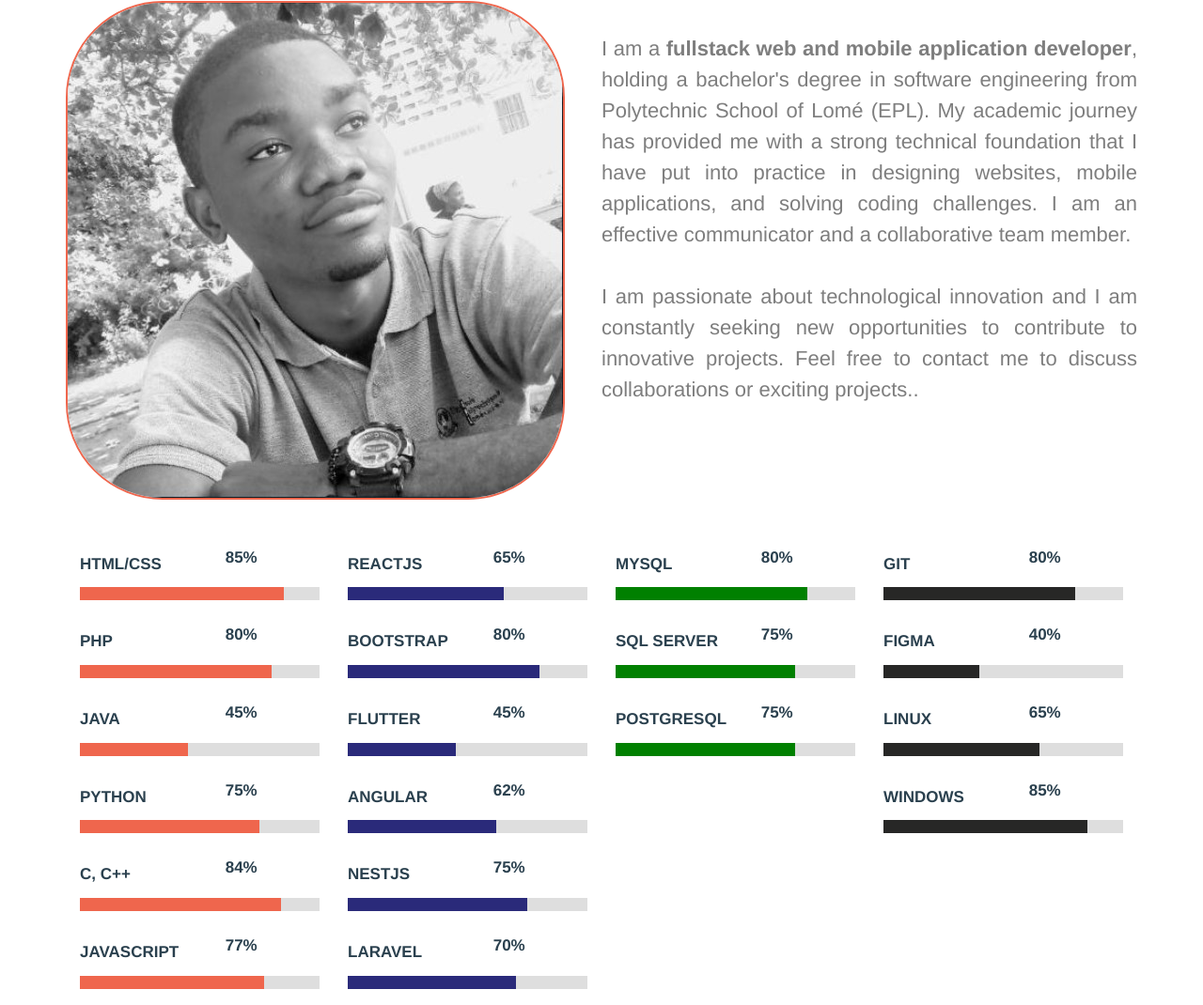
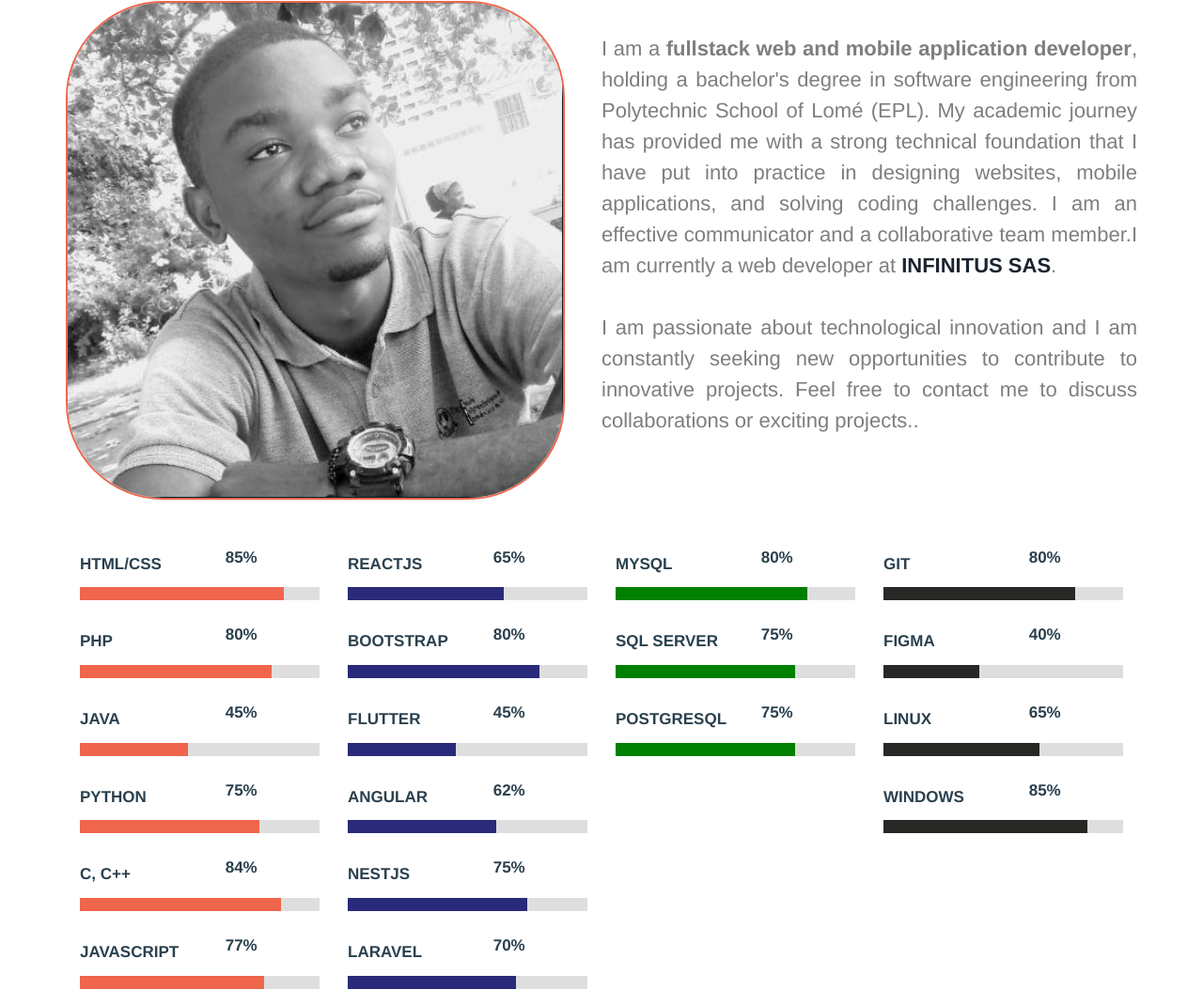
Before and after one commit to windev0/portofolio, a website with bundled scripts: page index.html in a window 1280 px wide. Shown: the part 700-1770 px from the top of the page at 94% size. Built offline with nearby package versions, Linux system fonts and the light colour scheme.

Commit message:
infos sur clinicaa

```diff
--- a/index.html
+++ b/index.html
@@ -109,7 +109,7 @@ Smartphone Compatible web template, free webdesigns for Nokia, Samsung, LG, Sony
 							me with a strong technical foundation that I have put into practice in designing websites,
 							mobile
 							applications, and solving coding challenges. I am an effective communicator and a
-							collaborative team member.<br><br>
+							collaborative team member.I am currently a web developer at <a href="https://clinicaa-erp.com/" target="_blank"><b>INFINITUS SAS</b></a>.<br><br>
 							I am passionate about technological innovation and I am
 							constantly seeking new opportunities to contribute to innovative projects. Feel free to
 							contact me to discuss collaborations or exciting projects.. </p>
```
